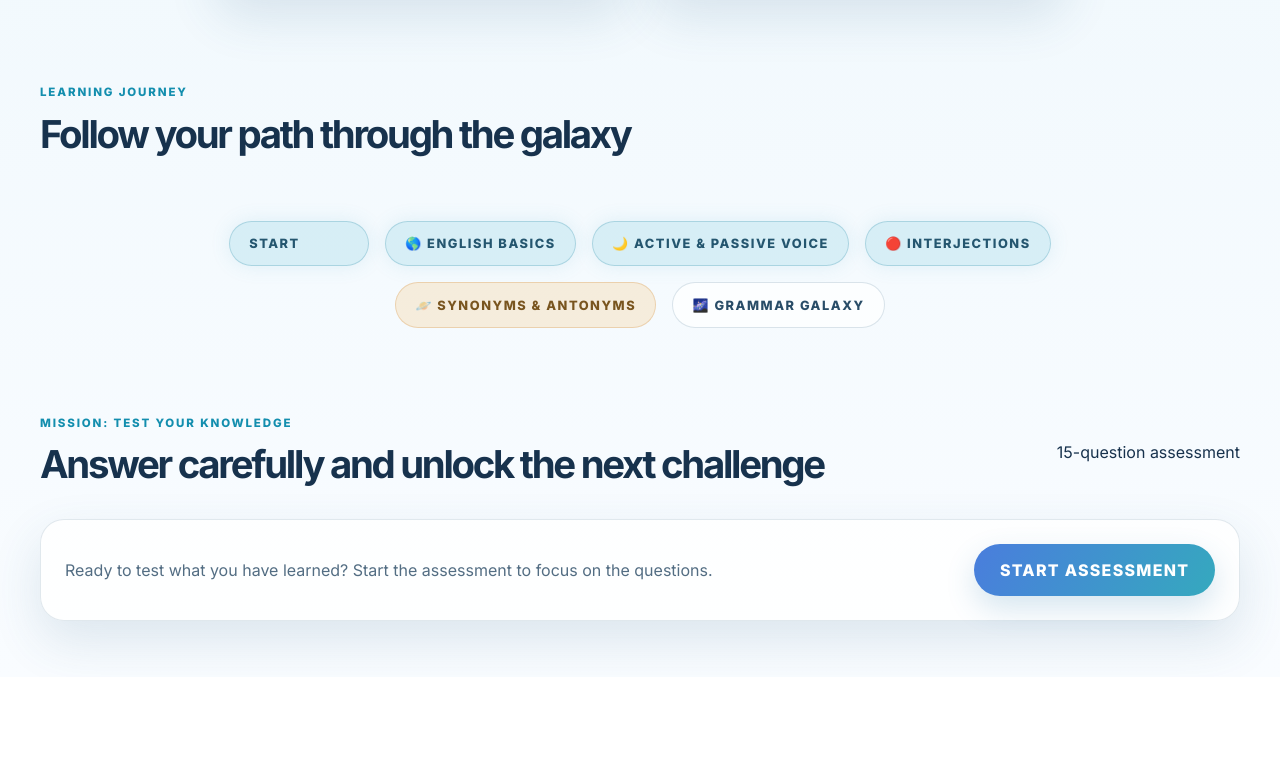
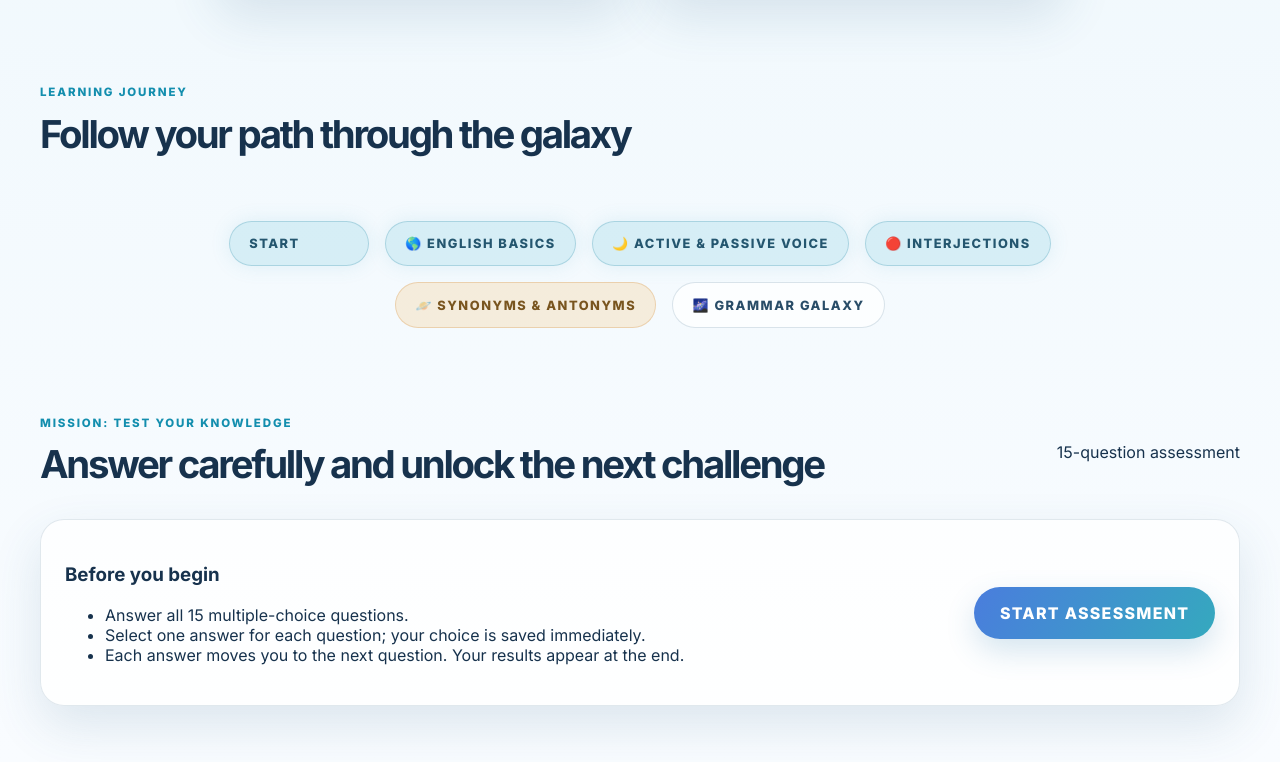
Before and after one commit to Vashsp/vincent.github.io, a plain HTML site: page index.html in a window 1280 px wide. Shown: the part 1815-2577 px from the top of the page. Before the commit the page ends 2492 px from the top, so only its background shows below. Drawn offline with Linux system fonts and the light colour scheme.

Commit message:
instructions for the assessment

```diff
--- a/index.html
+++ b/index.html
@@ -141,7 +141,14 @@
         </div>
 
         <div class="assessment-intro" id="assessmentIntro">
-          <p>Ready to test what you have learned? Start the assessment to focus on the questions.</p>
+          <div class="assessment-instructions">
+            <h3>Before you begin</h3>
+            <ul>
+              <li>Answer all 15 multiple-choice questions.</li>
+              <li>Select one answer for each question; your choice is saved immediately.</li>
+              <li>Each answer moves you to the next question. Your results appear at the end.</li>
+            </ul>
+          </div>
           <button class="primary-btn" id="startAssessmentBtn" type="button">START ASSESSMENT</button>
         </div>
 
```
